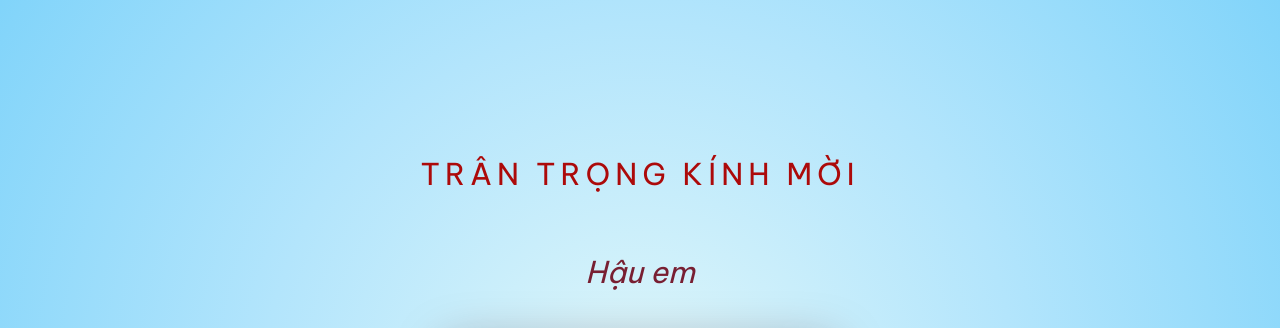
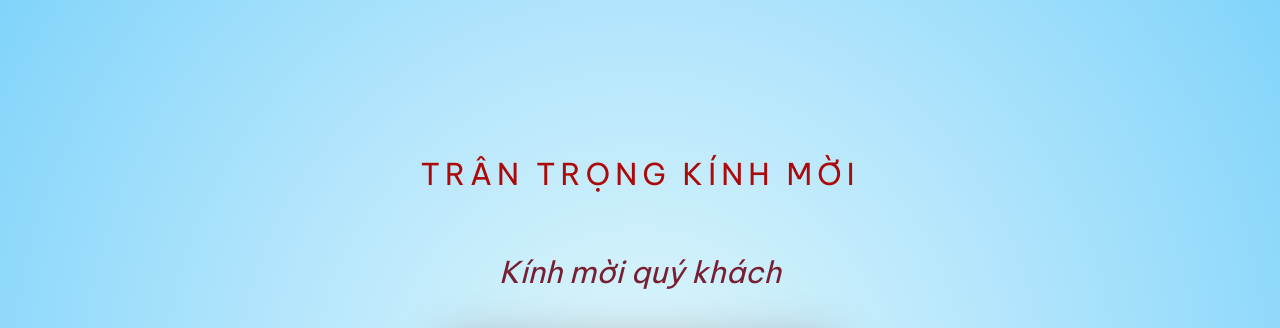
Before and after one commit to TH250126/thiepcuoihau-tuan, a plain HTML site: page index.html in a window 1280 px wide. Shown: the top 328 px of the page. Drawn offline with Linux system fonts and the light colour scheme; a web font is replaced by a local one.

Commit message:
Add personalized guest invitation

```diff
--- a/index.html
+++ b/index.html
@@ -16,7 +16,9 @@
   <!-- MÀN HÌNH PHONG BÌ -->
   <div class="envelope-screen" id="envelopeScreen">
     <div class="envelope-heading">TRÂN TRỌNG KÍNH MỜI</div>
-    <div class="khachmoi"> Hậu em </div>
+    <div class="khachmoi" id="guestName">
+  Kính mời quý khách
+</div>
     <div class="envelope" id="envelope">
       <div class="envelope-back"></div>
       <div class="letter">
```
